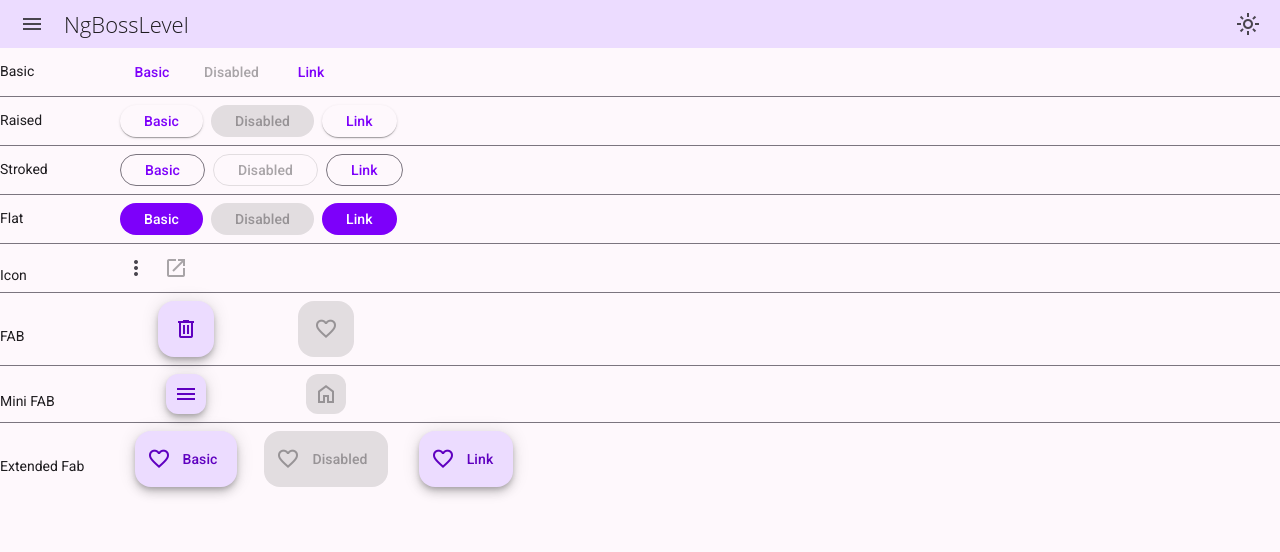
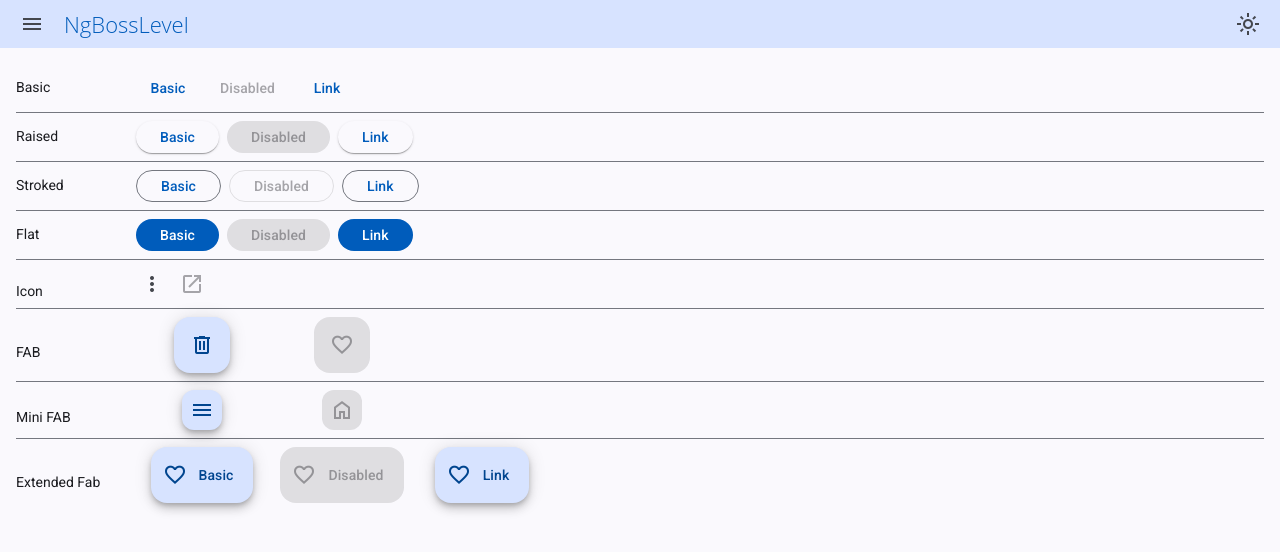
Before and after one commit to devcobos/NgBossLevel, an Angular app: page / in a window 1280 px wide. Shown: the top 552 px of the page. Built offline with nearby package versions, Linux system fonts and the light colour scheme.

Commit message:
Add new styles

```diff
--- a/src/app/core/layout/sidenav/sidenav-toolbar/sidenav-toolbar.component.scss
+++ b/src/app/core/layout/sidenav/sidenav-toolbar/sidenav-toolbar.component.scss
@@ -1,5 +1,4 @@
 .sidenav-toolbar {
-  background-color: var(--mdc-fab-container-color, var(--mat-sys-primary-container));
   width: 100%;
   height: var(--mat-toolbar-mobile-height, 56px);
 
--- a/src/app/core/layout/sidenav/sidenav.component.html
+++ b/src/app/core/layout/sidenav/sidenav.component.html
@@ -16,8 +16,8 @@
       </mat-nav-list>
     </mat-sidenav>
 
-    <mat-sidenav-content>
-      <ng-content class="example-sidenav-container" />
+    <mat-sidenav-content class="ng-content">
+      <ng-content />
     </mat-sidenav-content>
   </mat-sidenav-container>
 </div>
--- a/src/app/core/layout/sidenav/sidenav.component.scss
+++ b/src/app/core/layout/sidenav/sidenav.component.scss
@@ -14,8 +14,9 @@
   flex: 1;
 }
 
-.example-sidenav {
-  // background-color: var(--mdc-fab-container-color, var(--mat-sys-primary-container));
+.ng-content {
+  flex: 1;
+  padding: 1rem;
 }
 
 .example-is-mobile .example-sidenav-container {
--- a/src/styles.scss
+++ b/src/styles.scss
@@ -1,20 +1,7 @@
 @use '@angular/material' as mat;
 @use 'styles/dynamic-theme' as theme;
 
-$red-palette: mat.$red-palette;
-$green-palette: mat.$green-palette;
-$blue-palette: mat.$blue-palette;
-$yellow-palette: mat.$yellow-palette;
-$cyan-palette: mat.$cyan-palette;
-$magenta-palette: mat.$magenta-palette;
-$orange-palette: mat.$orange-palette;
-$chartreuse-palette: mat.$chartreuse-palette;
-$spring-green-palette: mat.$spring-green-palette;
-$azure-palette: mat.$azure-palette;
-$violet-palette: mat.$violet-palette;
-$rose-palette: mat.$rose-palette;
-
-@include theme.dynamic-theme($violet-palette, $magenta-palette);
+@include theme.dynamic-theme();
 
 html,
 body {
--- a/src/styles/dynamic-theme.scss
+++ b/src/styles/dynamic-theme.scss
@@ -1,44 +1,86 @@
 @use '@angular/material' as mat;
 @use 'sass:math';
 
-@mixin dynamic-theme($primary-palette, $tertiary-palette) {
+// Paletas de colores
+$palettes: (
+  red: mat.$red-palette,
+  green: mat.$green-palette,
+  blue: mat.$blue-palette,
+  yellow: mat.$yellow-palette,
+  cyan: mat.$cyan-palette,
+  magenta: mat.$magenta-palette,
+  orange: mat.$orange-palette,
+  chartreuse: mat.$chartreuse-palette,
+  spring-green: mat.$spring-green-palette,
+  azure: mat.$azure-palette,
+  violet: mat.$violet-palette,
+  rose: mat.$rose-palette,
+);
+
+// Tipografía base
+$typography-config: (
+  plain-family: Roboto,
+  brand-family: Open Sans,
+  bold-weight: 900,
+  medium-weight: 500,
+  regular-weight: 300,
+);
+
+// Configuración de densidad
+$density-config: -2;
+
+// Overrides comunes
+@mixin common-overrides() {
+  @include mat.toolbar-overrides(
+    (
+      container-background-color: var(--mat-sys-primary-container),
+      container-text-color: var(--mat-sys-primary),
+    )
+  );
+
+  @include mat.sidenav-overrides(
+    (
+      container-divider-color: var(--mat-sys-outline-variant),
+      container-width: 300px,
+    )
+  );
+}
+
+// Tema dinámico
+@mixin dynamic-theme() {
   html {
     color-scheme: light dark;
+
+    // Tema claro
     @include mat.theme(
       (
         color: (
           theme-type: light,
-          primary: $primary-palette,
-          tertiary: $tertiary-palette,
+          primary: map-get($palettes, azure),
+          tertiary: map-get($palettes, blue),
         ),
-        typography: (
-          plain-family: Roboto,
-          brand-family: Open Sans,
-          bold-weight: 900,
-          medium-weight: 500,
-          regular-weight: 300,
-        ),
-        density: -2,
+        typography: $typography-config,
+        density: $density-config,
       )
     );
   }
+
   .dark-mode {
+    // Tema oscuro
     @include mat.theme(
       (
         color: (
           theme-type: dark,
-          primary: $primary-palette,
-          tertiary: $tertiary-palette,
+          primary: map-get($palettes, cyan),
+          tertiary: map-get($palettes, orange),
         ),
-        typography: (
-          plain-family: Roboto,
-          brand-family: Open Sans,
-          bold-weight: 900,
-          medium-weight: 500,
-          regular-weight: 300,
-        ),
-        density: -2,
+        typography: $typography-config,
+        density: $density-config,
       )
     );
+
+    @include common-overrides();
   }
+
+  @include common-overrides();
 }
--- a/tsconfig.json
+++ b/tsconfig.json
@@ -11,7 +11,7 @@
       "@config/*": ["src/app/config/*"]
     },
     "outDir": "./dist/out-tsc",
-    "strict": false,
+    "strict": true,
     "noImplicitOverride": true,
     "noPropertyAccessFromIndexSignature": true,
     "noImplicitReturns": true,
@@ -29,6 +29,7 @@
     "enableI18nLegacyMessageIdFormat": false,
     "strictInjectionParameters": true,
     "strictInputAccessModifiers": true,
-    "strictTemplates": true
+    "strictTemplates": true,
+    "strictStandalone": true
   }
 }
```
